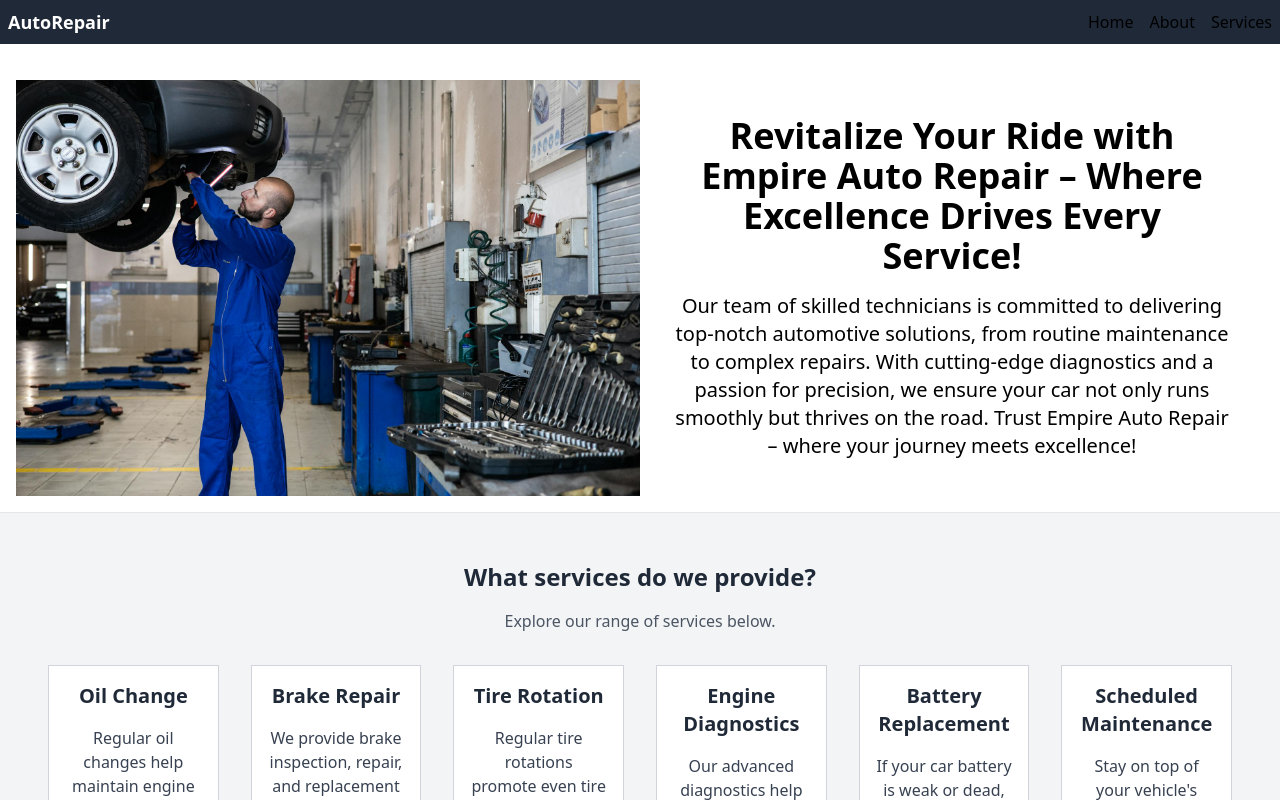
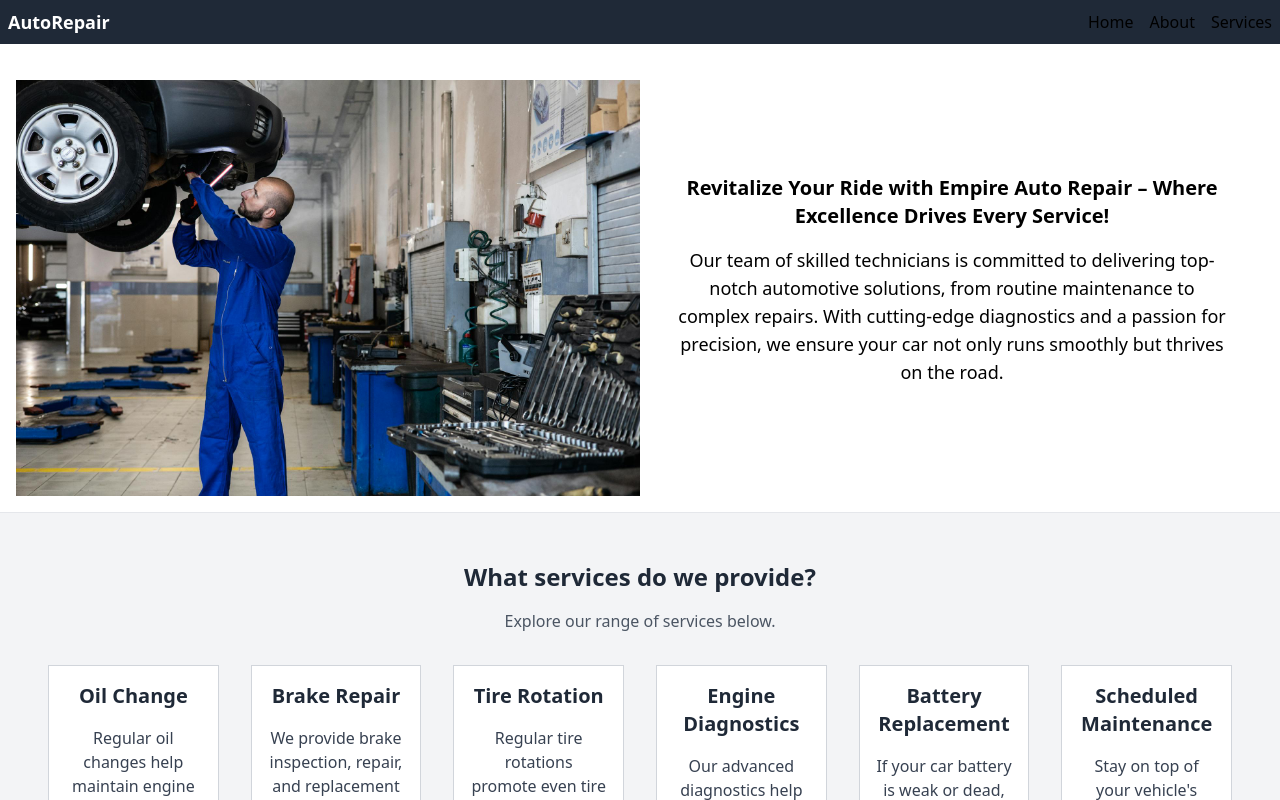
Before and after one commit to johnlombardi389/auto-website, a React (Vite) app: page / in a window 1280 px wide. Shown: the top 800 px of the page. Built offline with nearby package versions, Linux system fonts and the light colour scheme.

Commit message:
Decreased size of intro text

```diff
--- a/src/components/Intro.jsx
+++ b/src/components/Intro.jsx
@@ -15,16 +15,15 @@
       {/* Right side with text */}
       <div className="w-full md:w-1/2 px-8">
         <div className="text-center">
-          <h1 className="text-2xl md:text-3xl lg:text-4xl font-bold mb-4">
+          <h1 className="text-lg md:text-3lg lg:text-xl font-bold mb-4">
             Revitalize Your Ride with Empire Auto Repair – Where Excellence
             Drives Every Service!
           </h1>
-          <p className="text-base md:text-lg lg:text-xl">
+          <p className="text-sm md:text-base lg:text-lg pb-4">
             Our team of skilled technicians is committed to delivering top-notch
             automotive solutions, from routine maintenance to complex repairs.
             With cutting-edge diagnostics and a passion for precision, we ensure
-            your car not only runs smoothly but thrives on the road. Trust
-            Empire Auto Repair – where your journey meets excellence!
+            your car not only runs smoothly but thrives on the road.
           </p>
         </div>
       </div>
```
